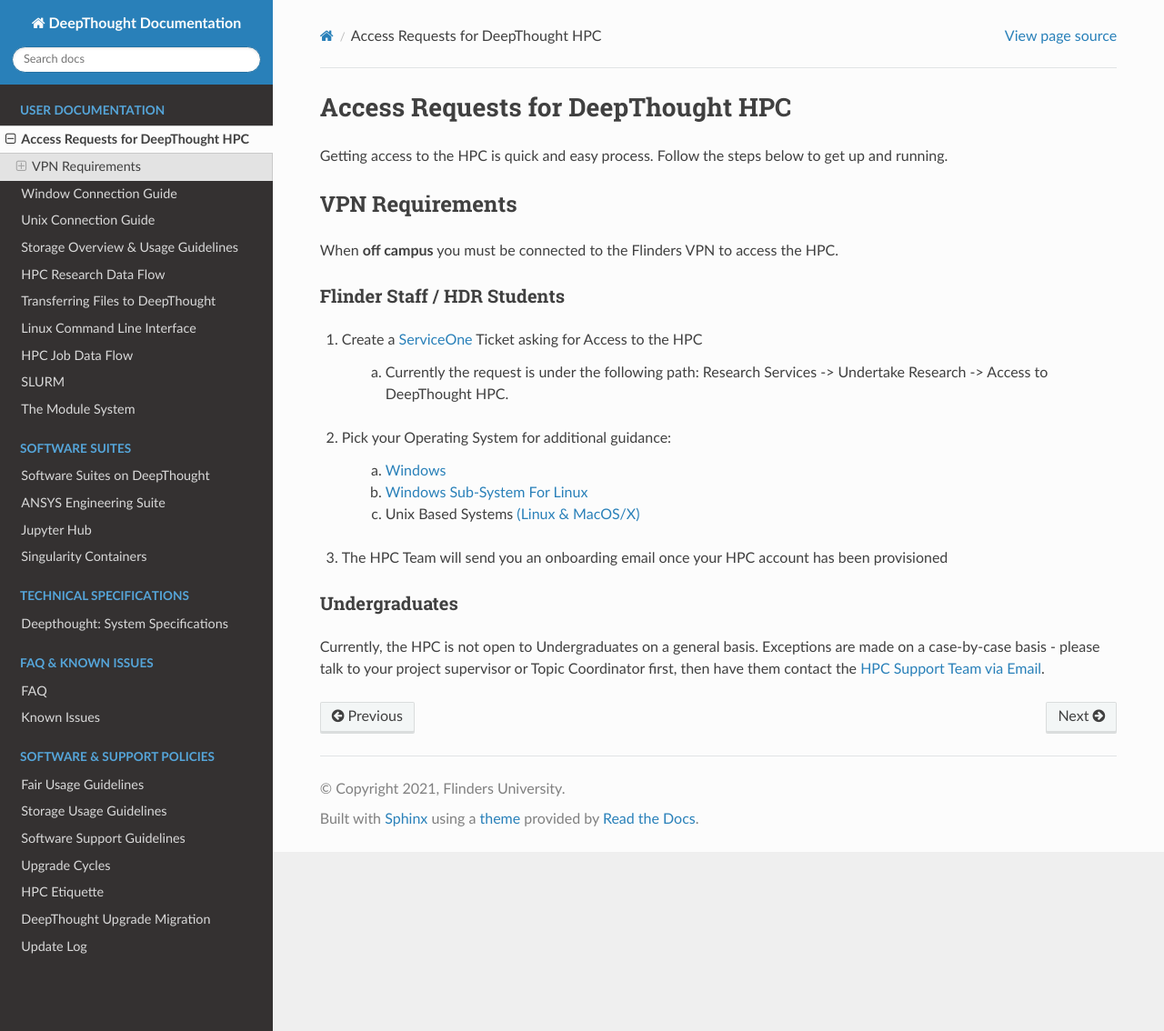
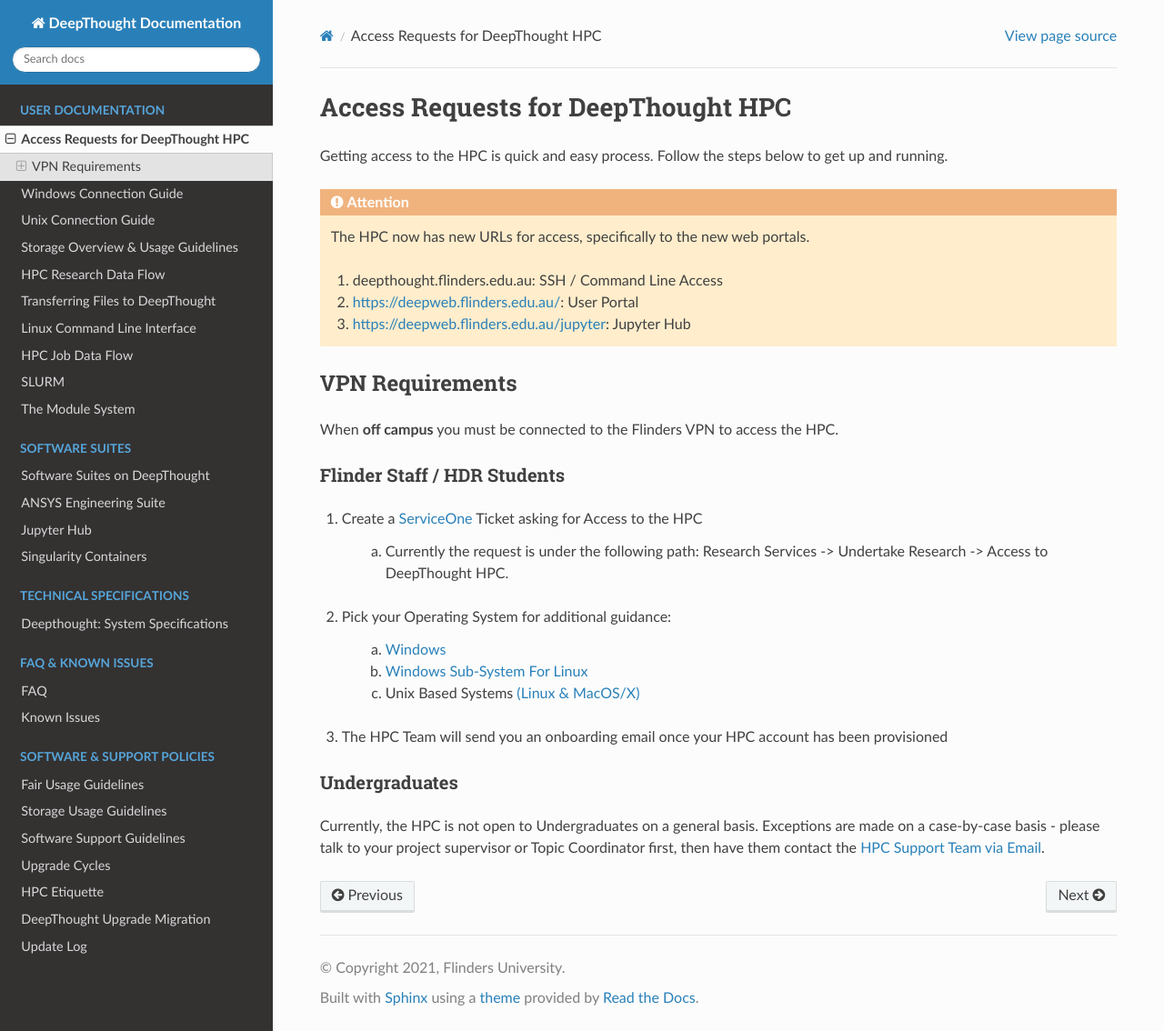
Before and after one commit to flindersuni/DeepThoughtHPC-docs, a Sphinx documentation site: the page built from docs/source/Access/accessrequest.rst, in a window 1280 px wide and 1134 px high. Shown: the whole window at 91% size. Built offline with Sphinx 7.4.7 and the Read the Docs theme 2.0.0, drawn with Linux system fonts in a browser that asks for light colours.

Commit message:
Misc Updates

```diff
--- a/docs/source/Access/accessrequest.rst
+++ b/docs/source/Access/accessrequest.rst
@@ -2,6 +2,14 @@
 ====================================
 
 Getting access to the HPC is quick and easy process. Follow the steps below to get up and running.
+
+.. attention::
+    The HPC now has new URLs for access, specifically to the new web portals.
+
+    1. deepthought.flinders.edu.au: SSH / Command Line Access
+    2. https://deepweb.flinders.edu.au/:  User Portal
+    3. https://deepweb.flinders.edu.au/jupyter: Jupyter Hub
+
 
 VPN Requirements
 +++++++++++++++++
--- a/docs/source/Access/windows.rst
+++ b/docs/source/Access/windows.rst
@@ -1,4 +1,4 @@
-Window Connection Guide
+Windows Connection Guide
 ========================
 To connect to Deep Thought a SSH client such as PuTTy is required.
 Below is a short list of the possible programs you can use as a client to connect to the HPC.
--- a/docs/source/dataflow/hpcjobdataflow.rst
+++ b/docs/source/dataflow/hpcjobdataflow.rst
@@ -4,6 +4,9 @@
 
 To run jobs in an efficient manner on the HPC, there is usually some additional preparation work required. The below diagram will aid you in ascertaining
 what steps to take to ensure that you run your jobs in the quickest manner.
+
+Depending on your view-screen size
+you may wish to Right Click -> Open Image in New Tab to view the diagram correctly.
 
 .. figure:: ../_static/HPC_Job_Data_Flow.svg
     :align: center
--- a/docs/source/dataflow/hpcresearchdataflow.rst
+++ b/docs/source/dataflow/hpcresearchdataflow.rst
@@ -2,7 +2,8 @@
 HPC Research Data Flow
 ************************
 
-The following diagram illustrates the overall location of the HPC in the Research Data Management flow.
+The following diagram illustrates the overall location of the HPC in the Research Data Management flow. Depending on your view-screen size
+you may wish to Right Click -> Open Image in New Tab to view the diagram correctly.
 
 .. figure:: ../_static/HPC_Research_Data_Flow.svg
     :alt: HPC Research Data Flow
```
Also changed, not shown: other parts of docs/source/Access/accessrequest.rst (+3 -3 lines), docs/source/SLURM/SLURMIntro.md (+24 -12 lines).
